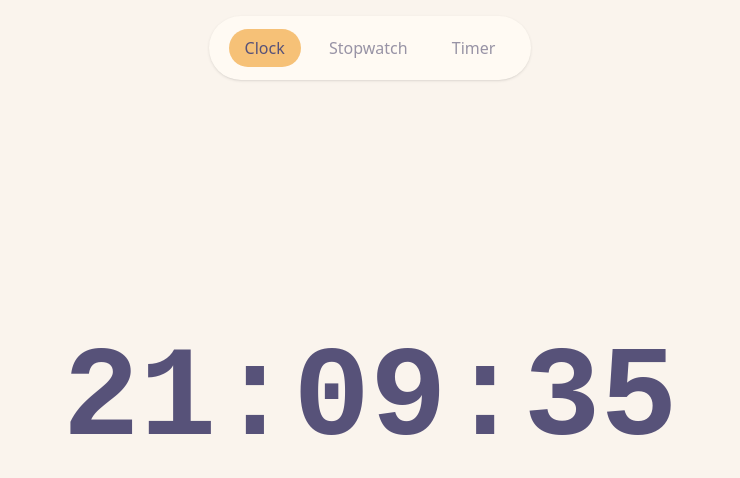
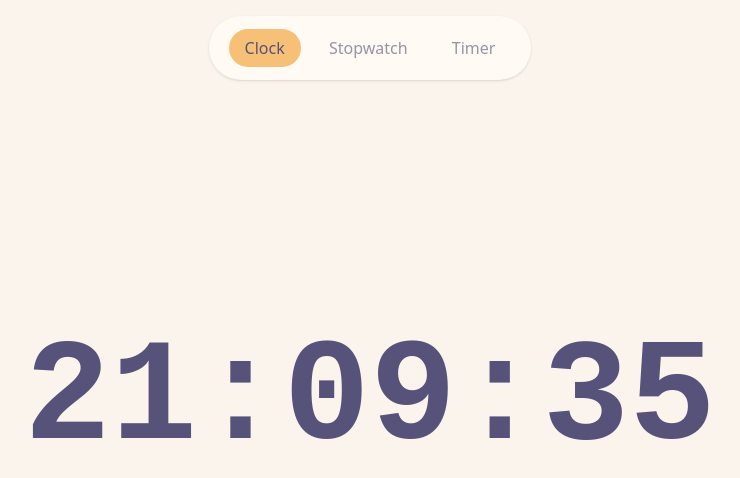
Before and after one commit to warbacon/baconclock, a SvelteKit app: page /clock in a window 1280 px wide. Shown: the top 478 px of the page, without its empty margins (270-1010 px from the left). Built offline with nearby package versions, Linux system fonts and the light colour scheme; a web font is replaced by a local one.

Commit message:
Better font sizes and titles

```diff
--- a/src/routes/+layout.svelte
+++ b/src/routes/+layout.svelte
@@ -66,6 +66,6 @@
 
 <style>
 	:global(h1, input[type='time']) {
-		font-size: clamp(4rem, 10vw, 10rem);
+		font-size: clamp(3rem, 16vw, 9rem);
 	}
 </style>
--- a/src/routes/clock/+page.svelte
+++ b/src/routes/clock/+page.svelte
@@ -3,7 +3,7 @@
 	let date = $state(new Date());
 	let seconds = $derived(String(date.getSeconds()).padStart(2, '0'));
 	let minutes = $derived(String(date.getMinutes()).padStart(2, '0'));
-	let hours = $derived(String(date.getHours()));
+	let hours = $derived(String(date.getHours()).padStart(2, '0'));
 	let timeInterval: number;
 
 	onMount(() => {
@@ -14,4 +14,8 @@
 	onDestroy(() => clearInterval(timeInterval));
 </script>
 
-<h1 class="font-bold font-clock">{hours}:{minutes}:{seconds}</h1>
+<svelte:head>
+	<title>{hours}:{minutes}:{seconds} - Baconclock</title>
+</svelte:head>
+
+<h1 class="font-clock font-bold">{hours}:{minutes}:{seconds}</h1>
--- a/src/routes/stopwatch/+page.svelte
+++ b/src/routes/stopwatch/+page.svelte
@@ -75,6 +75,10 @@
 	}
 </script>
 
+<svelte:head>
+	<title>{time} - Stopwatch</title>
+</svelte:head>
+
 <article>
 	<h1 class="font-clock font-bold">{time}</h1>
 	<div class="absolute bottom-20 left-0 flex w-full justify-center gap-4">
--- a/src/routes/timer/+page.svelte
+++ b/src/routes/timer/+page.svelte
@@ -93,6 +93,10 @@
 	});
 </script>
 
+<svelte:head>
+	<title>{currentTime} - Timer</title>
+</svelte:head>
+
 <article>
 	{#if !timerInterval && currentTime == '00:00:00'}
 		<input
```
